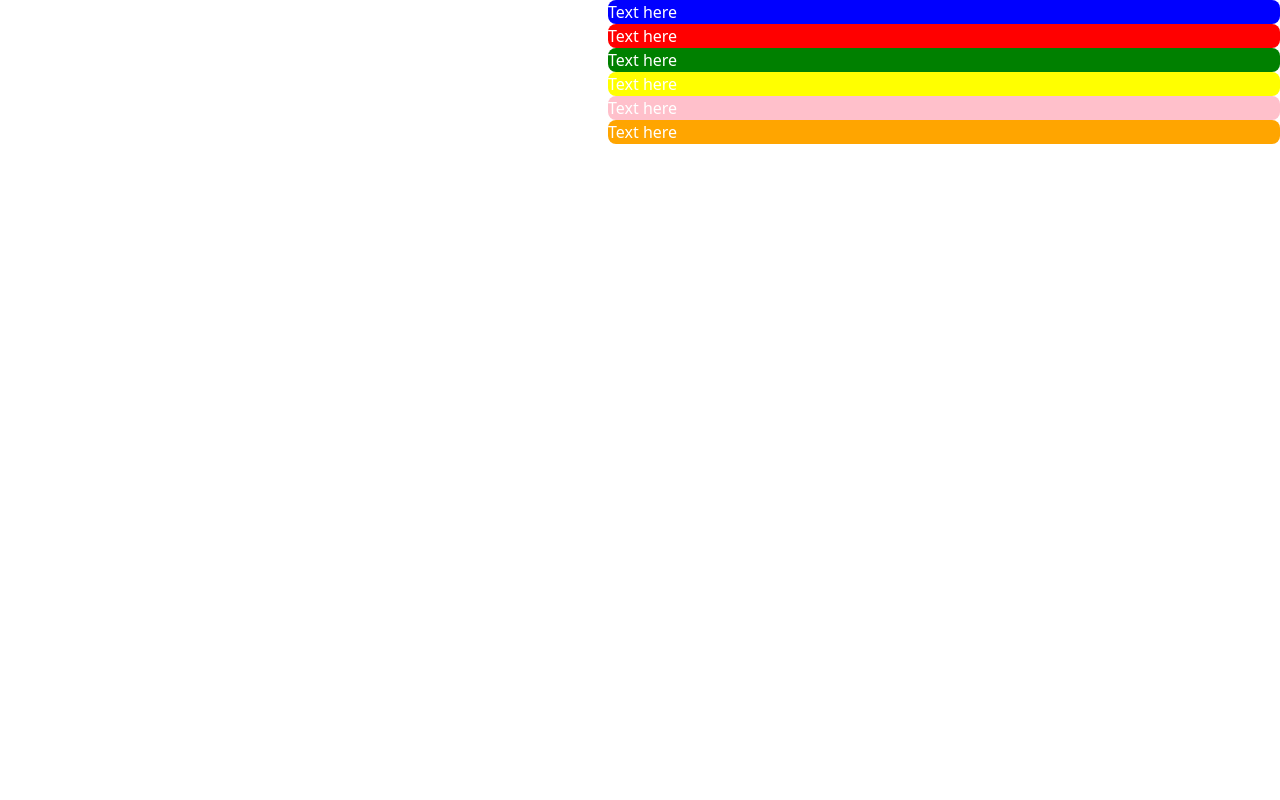
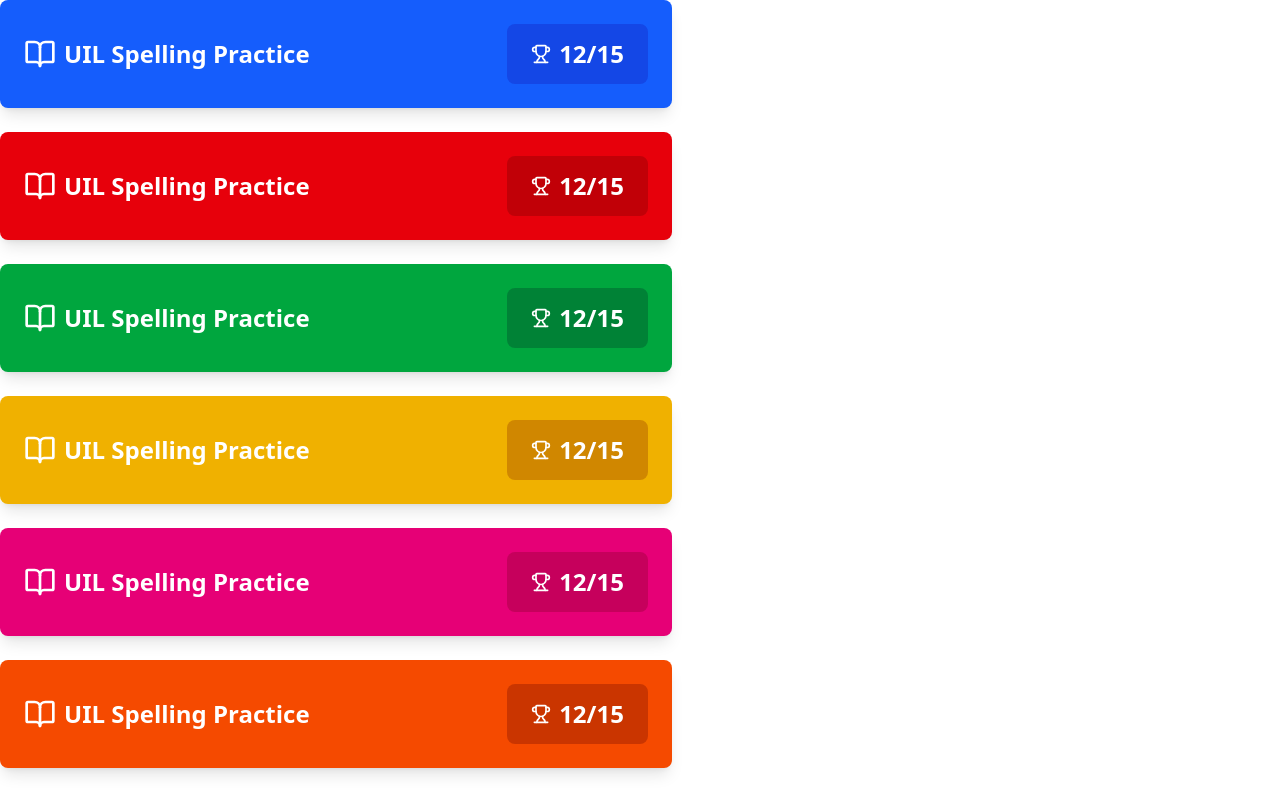
Before and after one commit to christopher-ridad/uil-spelling-app, a Next.js app: page / in a window 1280 px wide. Built offline with nearby package versions, Linux system fonts and the light colour scheme.

Commit message:
improve header w/ colors, score display, and styling

```diff
--- a/app/globals.css
+++ b/app/globals.css
@@ -1,35 +1,99 @@
 @import "tailwindcss";
 
-.header-box{
+* {
+  font-family: system-ui, -apple-system, "Segoe UI", Roboto, "Helvetica Neue", Arial, sans-serif;
+}
+
+.card-header{
   max-width: 42rem;
-  margin-left: auto;
-  margin-right: right;
   color: white;
+  border-radius: 0.5rem;
+  padding: 1.5rem;
+  margin-bottom: 1.5rem;
+  box-shadow: 0 10px 15px -3px rgb(0 0 0 / 0.1), 0 4px 6px -4px rgb(0 0 0 / 0.1);
+  font-size: 1.5rem;
+  font-weight: bold;
+  display: flex;
+  justify-content: space-between;
+  align-items: center;
+}
+
+.card-header.blue{
+  background-color: var(--color-blue-600);
+}
+
+.card-header.red{
+  background-color: var(--color-red-600);
+}
+
+.card-header.green{
+  background-color: var(--color-green-600);
+}
+
+.card-header.yellow{
+  background-color: var(--color-yellow-500);
+}
+
+.card-header.pink{
+  background-color: var(--color-pink-600);
+}
+
+.card-header.orange{
+  background-color: var(--color-orange-600);
+}
+
+.score-display.blue{
+  background-color: var(--color-blue-700);
+  display: flex;
+  align-items: center;
+  gap: 0.5rem;
+  padding: 0.75rem 1.5rem;
   border-radius: 0.5rem;
 }
 
-.header-box.blue{
-  background-color: blue;
+.score-display.red{
+  background-color: var(--color-red-700);
+  display: flex;
+  align-items: center;
+  gap: 0.5rem;
+  padding: 0.75rem 1.5rem;
+  border-radius: 0.5rem;
 }
 
-.header-box.red{
-  background-color: red;
+.score-display.green{
+  background-color: var(--color-green-700);
+  display: flex;
+  align-items: center;
+  gap: 0.5rem;
+  padding: 0.75rem 1.5rem;
+  border-radius: 0.5rem;
 }
 
-.header-box.green{
-  background-color: green;
+.score-display.yellow{
+  background-color: var(--color-yellow-600);
+  display: flex;
+  align-items: center;
+  gap: 0.5rem;
+  padding: 0.75rem 1.5rem;
+  border-radius: 0.5rem;
 }
 
-.header-box.yellow{
-  background-color: yellow;
+.score-display.pink{
+  background-color: var(--color-pink-700);
+  display: flex;
+  align-items: center;
+  gap: 0.5rem;
+  padding: 0.75rem 1.5rem;
+  border-radius: 0.5rem;
 }
 
-.header-box.pink{
-  background-color: pink;
-}
-
-.header-box.orange{
-  background-color: orange;
+.score-display.orange{
+  background-color: var(--color-orange-700);
+  display: flex;
+  align-items: center;
+  gap: 0.5rem;
+  padding: 0.75rem 1.5rem;
+  border-radius: 0.5rem;
 }
 
 .button-container {
--- a/app/home/page.tsx
+++ /dev/null
@@ -1,13 +0,0 @@
-import { FeatureButton } from '../../components'
-
-export default function Home() {
-    return (
-        <main>
-            <FeatureButton
-                color="red"
-            >
-                Feature
-            </FeatureButton>
-        </main>
-    )
-}
--- a/app/page.tsx
+++ b/app/page.tsx
@@ -1,16 +1,14 @@
-import { FeatureButtonGrid } from '../components'
-import { AudioButton , HeaderBox} from '../components'
+import { CardHeader } from '../components'
 
 export default function Home() {
     return (
         <main>
-            <HeaderBox color="blue" headerText="Text here" />
-            <HeaderBox color="red" headerText="Text here" />
-            <HeaderBox color="green" headerText="Text here" />
-            <HeaderBox color="yellow" headerText="Text here" />
-            <HeaderBox color="pink" headerText="Text here" />
-            <HeaderBox color="orange" headerText="Text here" />
+            <CardHeader headerColor="blue" scoreDisplayColor="blue" headerText="UIL Spelling Practice" correct={12} total={15} />
+            <CardHeader headerColor="red" scoreDisplayColor="red" headerText="UIL Spelling Practice" correct={12} total={15} />
+            <CardHeader headerColor="green" scoreDisplayColor="green" headerText="UIL Spelling Practice" correct={12} total={15} />
+            <CardHeader headerColor="yellow" scoreDisplayColor="yellow" headerText="UIL Spelling Practice" correct={12} total={15} />
+            <CardHeader headerColor="pink" scoreDisplayColor="pink" headerText="UIL Spelling Practice" correct={12} total={15} />
+            <CardHeader headerColor="orange" scoreDisplayColor="orange" headerText="UIL Spelling Practice" correct={12} total={15} />
         </main>
-
     )
 }
--- /dev/null
+++ b/components/atoms/BookOpenIcon.tsx
@@ -0,0 +1,9 @@
+'use client'
+
+import { BookOpen } from 'lucide-react'
+
+export default function BookOpenIcon() {
+    return (
+        <BookOpen className="w-8 h-8" />
+    )
+}
--- a/components/atoms/HeaderBox.tsx
+++ /dev/null
@@ -1,14 +0,0 @@
-'use client'
-
-interface HeaderBoxProps{
-    color: string
-    headerText: string
-}
-
-export default function HeaderBox({ color, headerText }: HeaderBoxProps) {
-    return (
-        <header className={`header-box ${color}`}>
-            {headerText}
-        </header>
-    )
-}
--- /dev/null
+++ b/components/atoms/ScoreDisplay.tsx
@@ -0,0 +1,20 @@
+'use client'
+
+import { Trophy } from  'lucide-react'
+
+interface Score {
+    color: string
+    correct: number
+    total: number
+}
+
+export default function ScoreDisplay({ color, correct, total }: Score) {
+    return (
+        <figure className={`score-display ${color}`}>
+            <Trophy className="w-5 h-5" />
+            <span className="font-semibold">
+                {correct}/{total}
+            </span>
+        </figure>
+    )
+}
--- a/components/atoms/index.ts
+++ b/components/atoms/index.ts
@@ -1,5 +1,5 @@
 import FeatureButton from './FeatureButton'
 import AudioButton from './AudioButton'
-import HeaderBox from './HeaderBox'
+import ScoreDisplay from './ScoreDisplay'
 
-export { FeatureButton, AudioButton, HeaderBox }
+export { FeatureButton, AudioButton, ScoreDisplay }
--- /dev/null
+++ b/components/molecules/CardHeader.tsx
@@ -0,0 +1,24 @@
+'use client'
+
+import ScoreDisplay from '../atoms/ScoreDisplay'
+import BookOpenIcon from '../atoms/BookOpenIcon'
+
+interface CardHeaderProps{
+    headerColor: string
+    scoreDisplayColor: string
+    headerText: string
+    correct: number
+    total: number
+}
+
+export default function CardHeader({ headerColor, scoreDisplayColor, headerText, correct, total }: CardHeaderProps) {
+    return (
+        <header className={`card-header ${headerColor}`}>
+            <span className="flex items-center justify-between gap-2">
+                <BookOpenIcon />
+                {headerText}
+            </span>
+            <ScoreDisplay color={scoreDisplayColor} correct={correct} total={total} />
+        </header>
+    )
+}
--- a/components/molecules/index.ts
+++ b/components/molecules/index.ts
@@ -1,3 +1,4 @@
+import CardHeader from './CardHeader'
 import FeatureButtonGrid from './FeatureButtonGrid'
 
-export { FeatureButtonGrid }
+export { FeatureButtonGrid, CardHeader }
```
Also changed, not shown: components/atoms/FeatureButton.tsx (line endings or trailing spaces).
